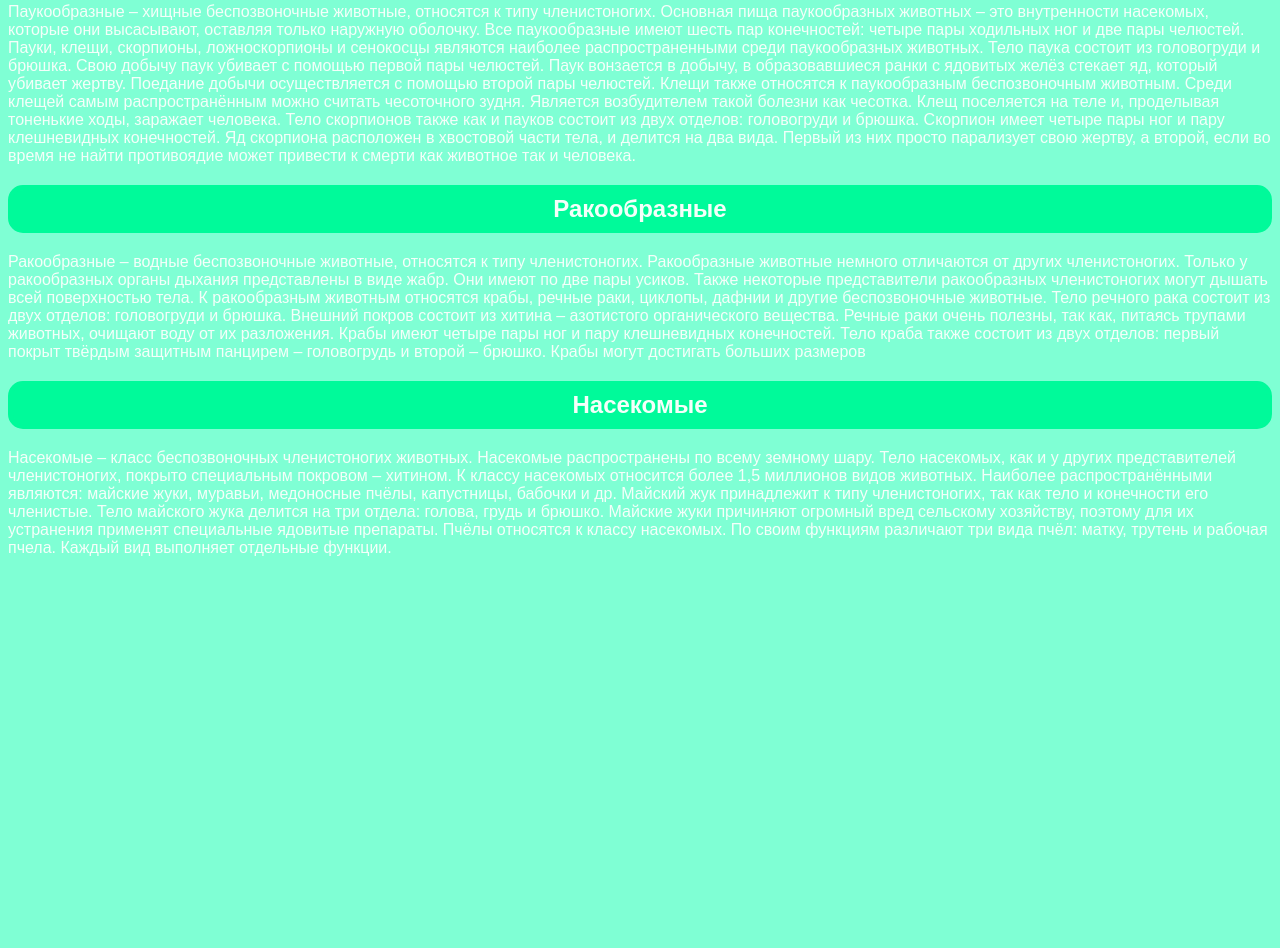
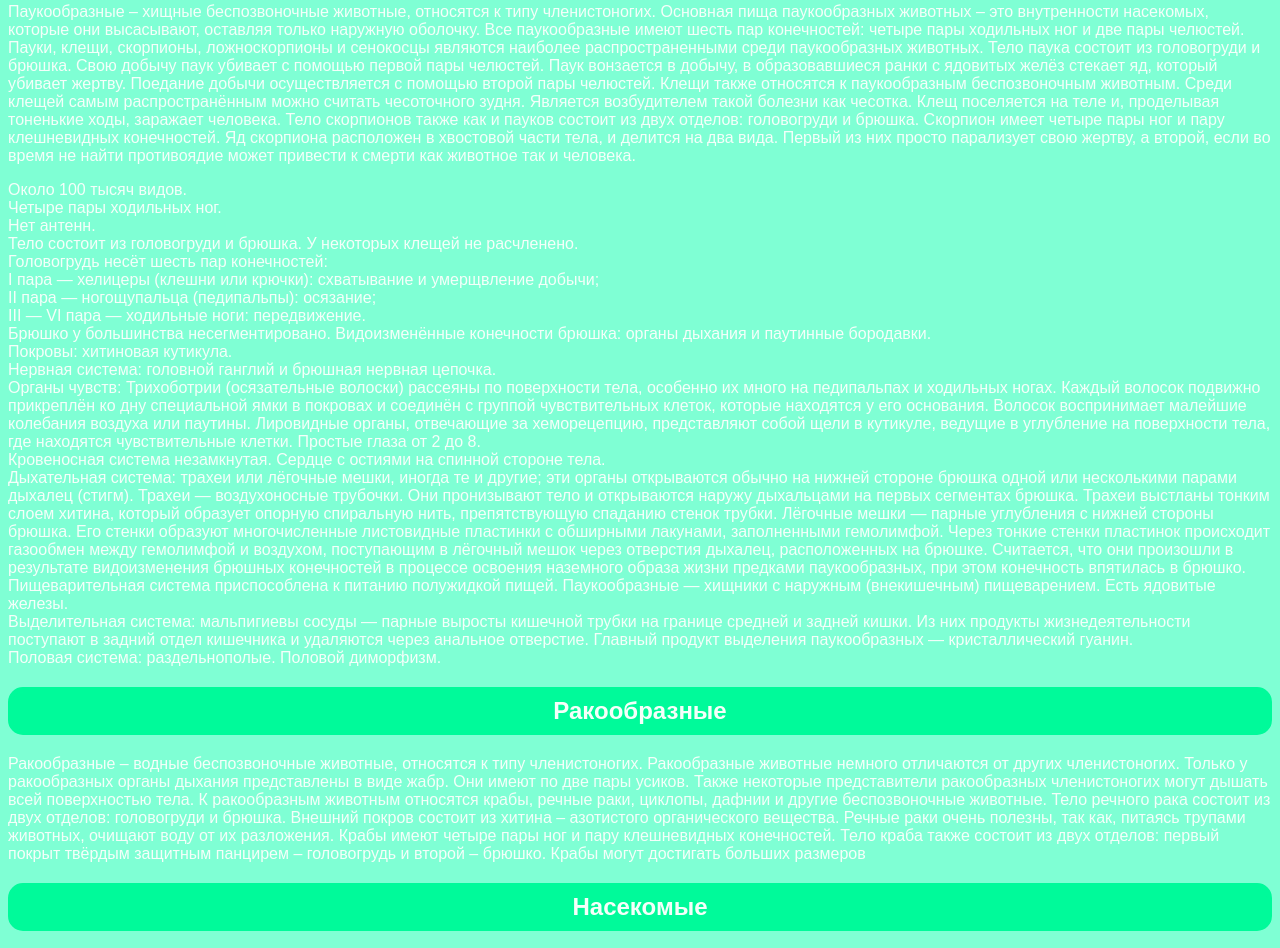
Before and after one commit to nika111111/vino, a plain HTML site: page index.html in a window 1280 px wide. Shown: the part 1069-2017 px from the top of the page. Before the commit the page ends 1642 px from the top, so only its background shows below. Drawn offline with Linux system fonts and the light colour scheme.

Commit message:
Update index.html

```diff
--- a/index.html
+++ b/index.html
@@ -32,6 +32,35 @@
             <img src="https://github.com/nika111111/vino/blob/main/spider-gbf55e0093_1920.jpg?raw=true" width="550px"/>
             <p>Паукообразные – хищные беспозвоночные животные, относятся к типу членистоногих. Основная пища паукообразных животных – это внутренности насекомых, которые они высасывают, оставляя только наружную оболочку. Все паукообразные имеют шесть пар конечностей: четыре пары ходильных ног и две пары челюстей. Пауки, клещи, скорпионы, ложноскорпионы и сенокосцы являются наиболее распространенными среди паукообразных животных. Тело паука состоит из головогруди и брюшка. Свою добычу паук убивает с помощью первой пары челюстей. Паук вонзается в добычу, в образовавшиеся ранки с ядовитых желёз стекает яд, который убивает жертву. Поедание добычи осуществляется с помощью второй пары челюстей. Клещи также относятся к паукообразным беспозвоночным животным. Среди клещей самым распространённым можно считать чесоточного зудня. Является возбудителем такой болезни как чесотка. Клещ поселяется на теле и, проделывая тоненькие ходы, заражает человека. Тело скорпионов также как и пауков состоит из двух отделов: головогруди и брюшка. Скорпион имеет четыре пары ног и пару клешневидных конечностей. Яд скорпиона расположен в хвостовой части тела, и делится на два вида. Первый из них просто парализует свою жертву, а второй, если во время не найти противоядие может привести к смерти как животное так и человека.<p>
             </p>
+            <p>Около 100 тысяч видов.
+
+<br/>Четыре пары ходильных ног.
+<br/>Нет антенн.
+<br/>Тело состоит из головогруди и брюшка. У некоторых клещей не расчленено.
+<br/>Головогрудь несёт шесть пар конечностей:
+<br/>I пара — хелицеры (клешни или крючки): схватывание и умерщвление добычи;
+
+<br/>II пара — ногощупальца (педипальпы): осязание;
+
+<br/>III — VI пара — ходильные ноги: передвижение.
+
+<br/>Брюшко у большинства несегментировано. Видоизменённые конечности брюшка: органы дыхания и паутинные бородавки.
+<br/>Покровы: хитиновая кутикула.
+<br/>Нервная система: головной ганглий и брюшная нервная цепочка.
+<br/>Органы чувств:
+Трихоботрии (осязательные волоски) рассеяны по поверхности тела, особенно их много на педипальпах и ходильных ногах. Каждый волосок подвижно прикреплён ко дну специальной ямки в покровах и соединён с группой чувствительных клеток, которые находятся у его основания. Волосок воспринимает малейшие колебания воздуха или паутины.
+Лировидные органы, отвечающие за хеморецепцию, представляют собой щели в кутикуле, ведущие в углубление на поверхности тела, где находятся чувствительные клетки.
+Простые глаза от 2 до 8.
+<br/>Кровеносная система незамкнутая. Сердце с остиями на спинной стороне тела.
+<br/>Дыхательная система: трахеи или лёгочные мешки, иногда те и другие; эти органы открываются обычно на нижней стороне брюшка одной или несколькими парами дыхалец (стигм).
+Трахеи — воздухоносные трубочки. Они пронизывают тело и открываются наружу дыхальцами на первых сегментах брюшка. Трахеи выстланы тонким слоем хитина, который образует опорную спиральную нить, препятствующую спаданию стенок трубки.
+Лёгочные мешки — парные углубления с нижней стороны брюшка. Его стенки образуют многочисленные листовидные пластинки с обширными лакунами, заполненными гемолимфой. Через тонкие стенки пластинок происходит газообмен между гемолимфой и воздухом, поступающим в лёгочный мешок через отверстия дыхалец, расположенных на брюшке. Считается, что они произошли в результате видоизменения брюшных конечностей в процессе освоения наземного образа жизни предками паукообразных, при этом конечность впятилась в брюшко.
+<br/>Пищеварительная система приспособлена к питанию полужидкой пищей.
+Паукообразные — хищники с наружным (внекишечным) пищеварением.
+Есть ядовитые железы.
+<br/>Выделительная система: мальпигиевы сосуды — парные выросты кишечной трубки на границе средней и задней кишки. Из них продукты жизнедеятельности поступают в задний отдел кишечника и удаляются через анальное отверстие.
+Главный продукт выделения паукообразных — кристаллический гуанин.
+<br/>Половая система: раздельнополые. Половой диморфизм. </p>
             <h2 id="discount">Ракообразные</h2>
             <p>Ракообразные – водные беспозвоночные животные, относятся к типу членистоногих. Ракообразные животные немного отличаются от других членистоногих. Только у ракообразных органы дыхания представлены в виде жабр. Они имеют по две пары усиков. Также некоторые представители ракообразных членистоногих могут дышать всей поверхностью тела. К ракообразным животным относятся крабы, речные раки, циклопы, дафнии и другие беспозвоночные животные. Тело речного рака состоит из двух отделов: головогруди и брюшка. Внешний покров состоит из хитина – азотистого органического вещества. Речные раки очень полезны, так как, питаясь трупами животных, очищают воду от их разложения. Крабы имеют четыре пары ног и пару клешневидных конечностей. Тело краба также состоит из двух отделов: первый покрыт твёрдым защитным панцирем – головогрудь и второй – брюшко. Крабы могут достигать больших размеров</p>
             <h2 id="discount">Насекомые</h2>
```
